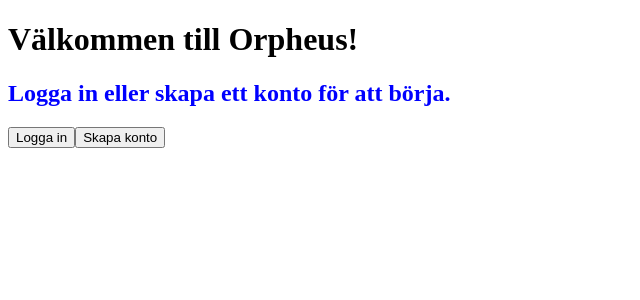
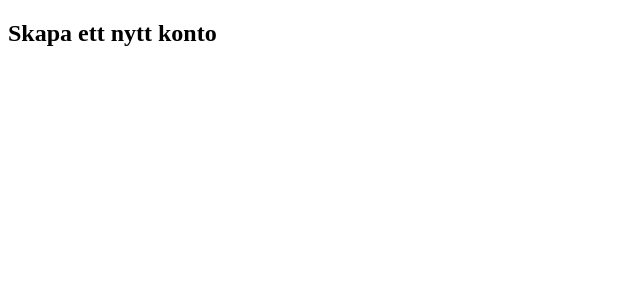
Before and after one commit to berglund10/Orpheus, a React app in the folder frontend/: page /signup in a window 1280 px wide. Shown: the top 300 px of the page, without its empty margins (0-640 px from the left). Built offline with nearby package versions, Linux system fonts and the light colour scheme.

Commit message:
Added Router for pages

```diff
--- a/frontend/package.json
+++ b/frontend/package.json
@@ -26,6 +26,7 @@
   },
   "dependencies": {
     "react": "^18.3.1",
-    "react-dom": "^18.3.1"
+    "react-dom": "^18.3.1",
+    "react-router-dom": "^6.26.2"
   }
 }
--- a/frontend/src/App.js
+++ b/frontend/src/App.js
@@ -1,16 +1,26 @@
-import React from 'react';
+import React, { useState } from 'react';
+import { BrowserRouter as Router, Route, Routes } from 'react-router-dom';
+import Login from './pages/login';
+import SignupPage from './pages/signup';
+import Home from './pages/home';
+import LoggedIn from './pages/loggedIn';
+import PrivateRoute from './components/privateRoute';
 
-function App() {
-    return (
-        <div>
-            <h1>Välkommen till Orpheus!</h1>
-            <div className="LoginContainer">
-                <h2>Logga in eller skapa ett konto för att börja.</h2>
-                <button>Logga in</button>
-                <button>Skapa konto</button>
-            </div>
-        </div>
-    );
+export default function App() {
+  const [isAuth, setAuth] = useState(false);
+
+  return (
+    <div>
+    <Router>
+      <Routes>
+        <Route path="/" element={<Home />} />
+        <Route path="/login" element={<Login setAuth={setAuth} />} />
+        <Route path="/signup" element={<SignupPage/>}/>
+        <Route element={<PrivateRoute isAuthenticated={isAuth} />}>
+        <Route path="/loggedIn" element={<LoggedIn />} />
+        </Route>
+      </Routes>
+    </Router>
+    </div>
+  );
 }
-
-export default App;
```
Also changed, not shown: 1 other file (tests, documents, lock files or other folders).
